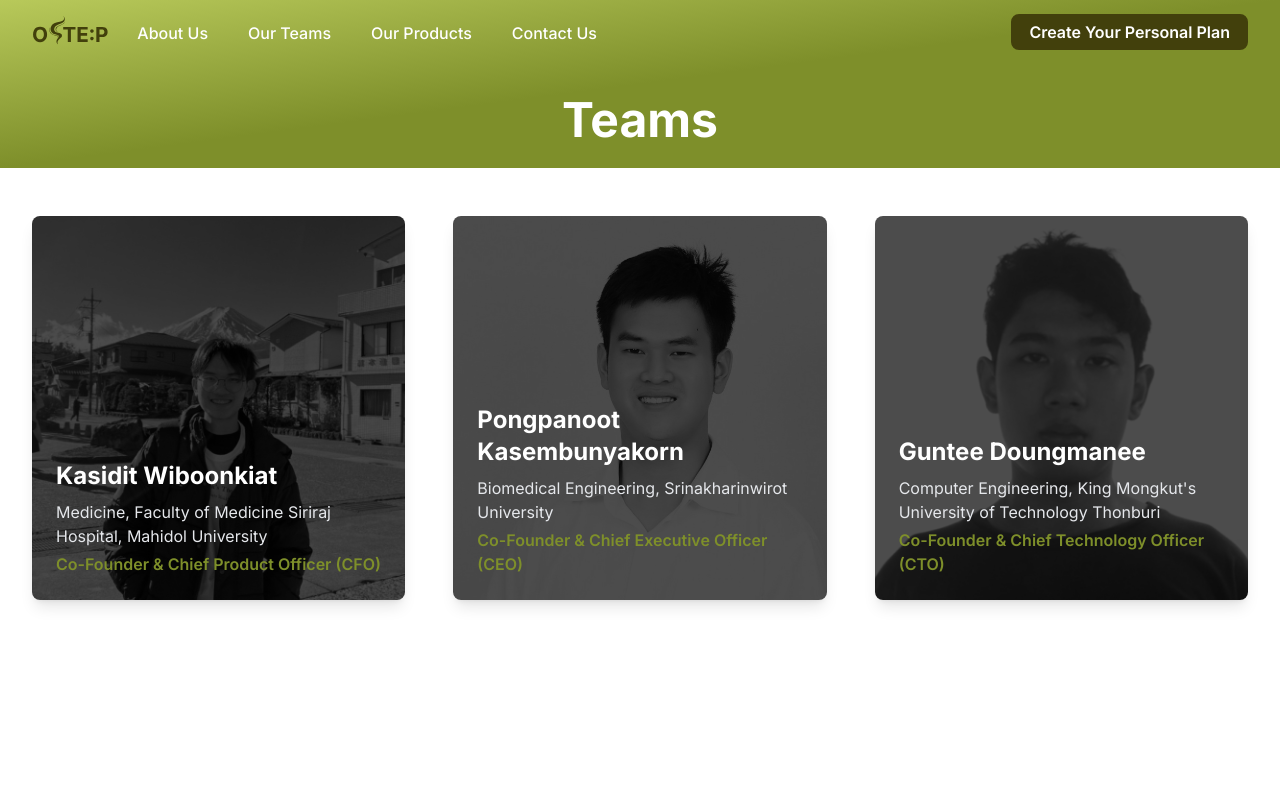
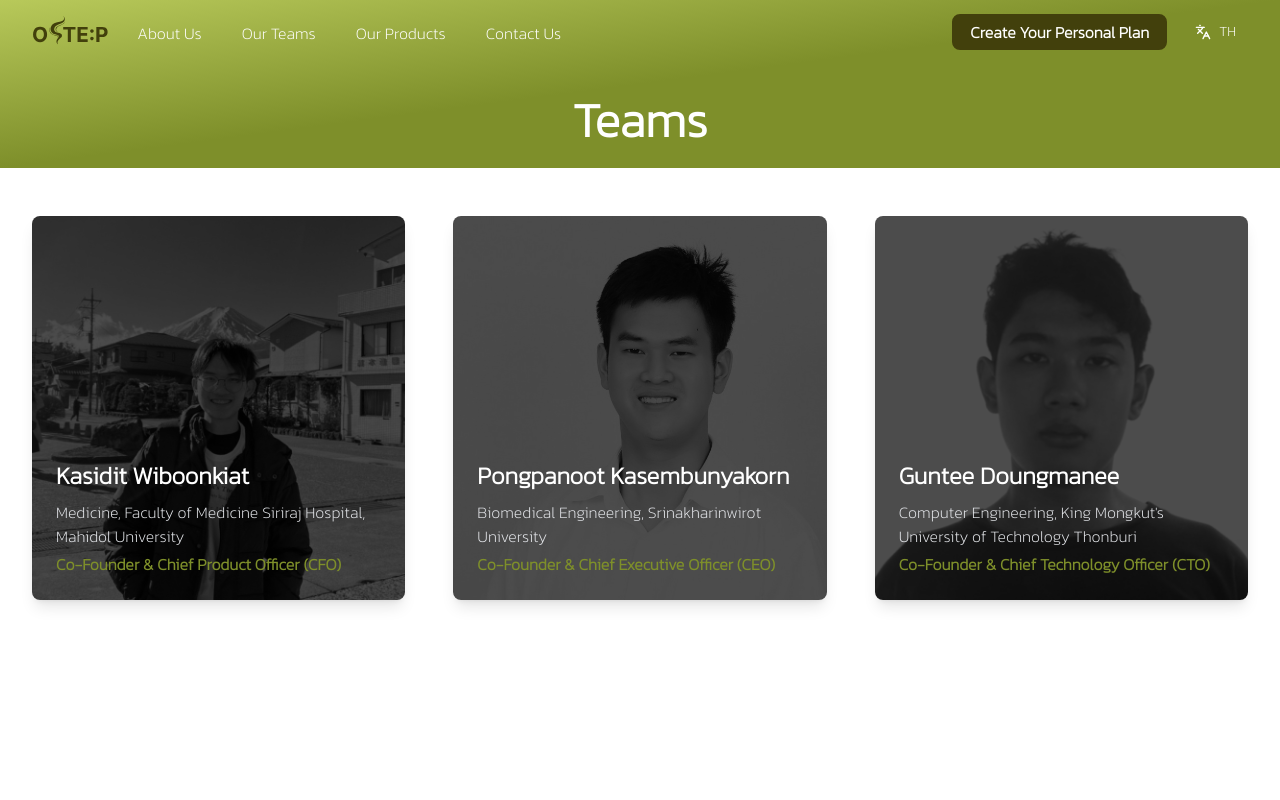
Before and after one commit to microhum/oitep-website, a Next.js app: page /teams in a window 1280 px wide. Shown: the top 800 px of the page. Built offline with nearby package versions, Linux system fonts and the light colour scheme.

Commit message:
feat: add navbar translation

```diff
--- a/app/components/Navbar.tsx
+++ b/app/components/Navbar.tsx
@@ -3,11 +3,13 @@
 import Link from "next/link";
 import Image from "next/image";
 import { useState, useEffect } from "react";
-import { Menu, X } from "lucide-react";
+import { Menu, X, Languages } from "lucide-react";
+import translations from "../translations.json";
 
 export default function Navbar() {
   const [isScrolled, setIsScrolled] = useState(false);
   const [isMobileMenuOpen, setIsMobileMenuOpen] = useState(false);
+  const [currentLanguage, setCurrentLanguage] = useState<"en" | "th">("en");
 
   useEffect(() => {
     const handleScroll = () => {
@@ -49,7 +51,7 @@ export default function Navbar() {
                     : "border-transparent text-white hover:text-gray-200"
                 }`}
               >
-                About Us
+                {translations[currentLanguage].about}
               </a>
               <Link
                 href="/teams"
@@ -59,7 +61,7 @@ export default function Navbar() {
                     : "border-transparent text-white hover:text-gray-200"
                 }`}
               >
-                Our Teams
+                {translations[currentLanguage].teams}
               </Link>
               <a
                 href="#products"
@@ -69,7 +71,7 @@ export default function Navbar() {
                     : "border-transparent text-white hover:text-gray-200"
                 }`}
               >
-                Our Products
+                {translations[currentLanguage].products}
               </a>
               <a
                 href="#contact"
@@ -79,13 +81,27 @@ export default function Navbar() {
                     : "border-transparent text-white hover:text-gray-200"
                 }`}
               >
-                Contact Us
+                {translations[currentLanguage].contact}
               </a>
             </div>
           </div>
-          <div className="hidden sm:ml-6 sm:flex sm:items-center">
+          <div className="hidden sm:ml-6 sm:flex sm:items-center sm:space-x-4">
             <button className="bg-meadow-3 hover:cursor-pointer hover:border-white border-meadow-3 border-2 text-white px-4 py-1 rounded-lg text-md font-semibold transition-all duration-100 transform">
-              Create Your Personal Plan
+              {translations[currentLanguage].createPlan}
+            </button>
+            <button
+              onClick={() =>
+                setCurrentLanguage(currentLanguage === "en" ? "th" : "en")
+              }
+              className={`inline-flex items-center px-3 py-2 rounded-md text-sm font-medium transition-colors ${
+                isScrolled
+                  ? "text-gray-500 hover:text-gray-700 hover:bg-gray-50"
+                  : "text-white hover:text-gray-200 hover:bg-opacity-10"
+              }`}
+              aria-label="Toggle language"
+            >
+              <Languages className="h-4 w-4 mr-2" />
+              {currentLanguage === "en" ? "TH" : "EN"}
             </button>
           </div>
           <div className="-mr-2 flex items-center sm:hidden">
@@ -116,31 +132,31 @@ export default function Navbar() {
             href="#about"
             className="border-transparent text-gray-500 hover:bg-gray-50 hover:border-gray-300 hover:text-gray-700 block pl-3 pr-4 py-2 border-l-4 text-base font-medium"
           >
-            About Us
+            {translations[currentLanguage].about}
           </a>
           <Link
             href="/teams"
             className="border-transparent text-gray-500 hover:bg-gray-50 hover:border-gray-300 hover:text-gray-700 block pl-3 pr-4 py-2 border-l-4 text-base font-medium"
           >
-            Our Teams
+            {translations[currentLanguage].teams}
           </Link>
           <a
             href="#products"
             className="border-transparent text-gray-500 hover:bg-gray-50 hover:border-gray-300 hover:text-gray-700 block pl-3 pr-4 py-2 border-l-4 text-base font-medium"
           >
-            Our Products
+            {translations[currentLanguage].products}
           </a>
           <a
             href="#contact"
             className="border-transparent text-gray-500 hover:bg-gray-50 hover:border-gray-300 hover:text-gray-700 block pl-3 pr-4 py-2 border-l-4 text-base font-medium"
           >
-            Contact Us
+            {translations[currentLanguage].contact}
           </a>
         </div>
         <div className="pt-4 pb-3 border-t border-gray-200">
           <div className="flex items-center px-4">
             <button className="bg-meadow-3 hover:bg-meadow-2 text-white px-4 py-2 rounded-md text-sm font-medium w-full transition-colors">
-              Create Your Personal Plan
+              {translations[currentLanguage].createPlan}
             </button>
           </div>
         </div>
--- a/app/globals.css
+++ b/app/globals.css
@@ -28,5 +28,5 @@
 body {
   background: var(--background);
   color: var(--foreground);
-  font-family: var(--font-inter), sans-serif;
+  font-family: var(--font-kanit), sans-serif;
 }
--- a/app/layout.tsx
+++ b/app/layout.tsx
@@ -1,10 +1,11 @@
 import type { Metadata } from "next";
-import { Inter } from "next/font/google";
+import { Kanit } from "next/font/google";
 import "./globals.css";
 import Navbar from "./components/Navbar";
 
-const inter = Inter({
-  variable: "--font-inter",
+const font = Kanit({
+  variable: "--font-kanit",
+  weight: "200",
   subsets: ["latin"],
 });
 
@@ -86,7 +87,7 @@ export default function RootLayout({
       <head>
         <meta name="apple-mobile-web-app-title" content="MyWebSite" />
       </head>
-      <body className={`${inter.variable} antialiased`}>
+      <body className={`${font.variable} antialiased`}>
         <Navbar />
         {children}
       </body>
--- /dev/null
+++ b/app/translations.json
@@ -0,0 +1,16 @@
+{
+  "en": {
+    "about": "About Us",
+    "teams": "Our Teams",
+    "products": "Our Products",
+    "contact": "Contact Us",
+    "createPlan": "Create Your Personal Plan"
+  },
+  "th": {
+    "about": "เกี่ยวกับเรา",
+    "teams": "ทีมของเรา",
+    "products": "ผลิตภัณฑ์ของเรา",
+    "contact": "ติดต่อเรา",
+    "createPlan": "สร้างแผนส่วนตัวของคุณ"
+  }
+}
```
